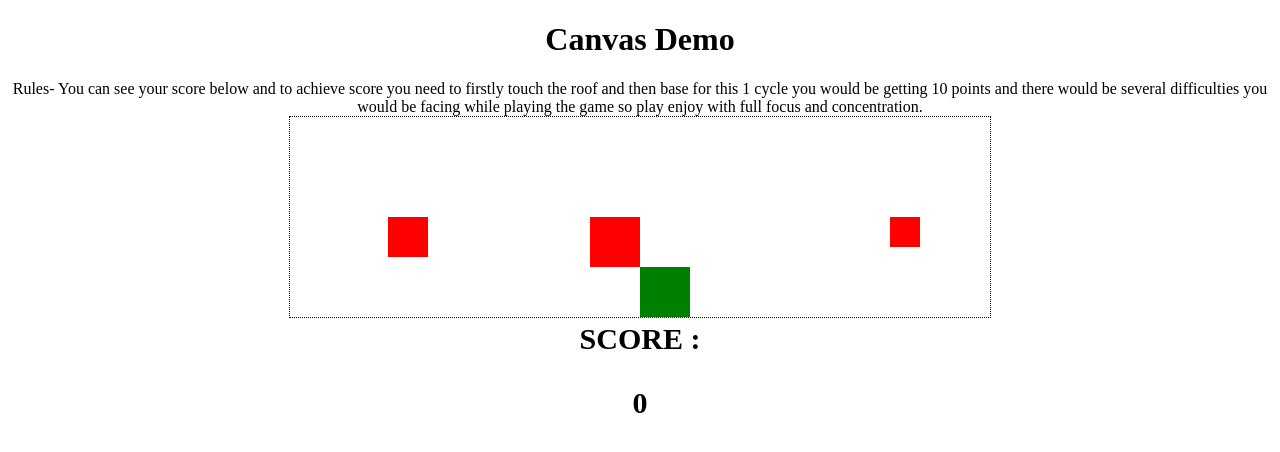
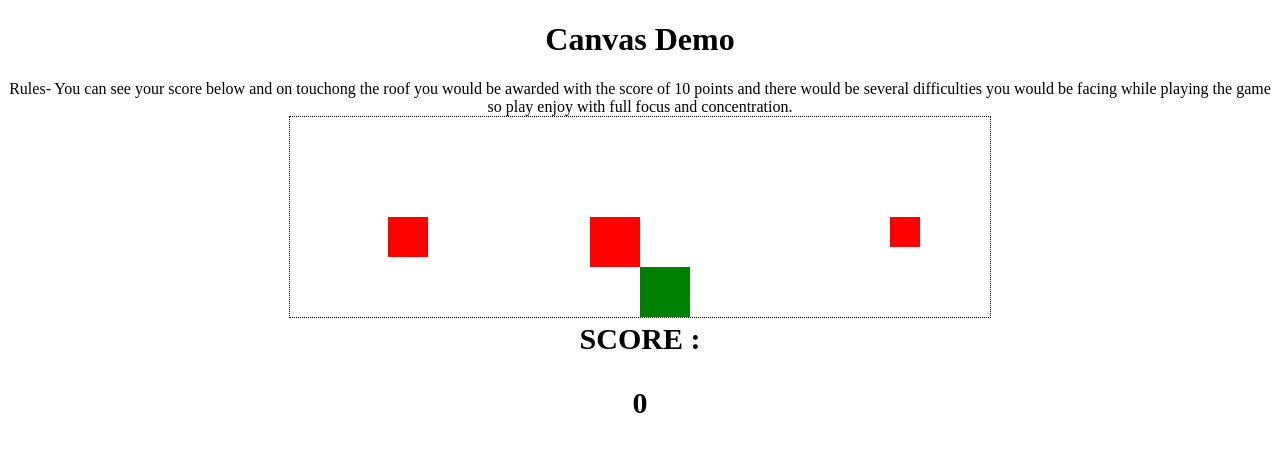
Before and after one commit to shivam7374/Simple-Canvas-Game, a plain HTML site: page index.html in a window 1280 px wide. Drawn offline with Linux system fonts and the light colour scheme.

Commit message:
index.html

```diff
--- a/index.html
+++ b/index.html
@@ -9,8 +9,7 @@
 </head>
 <body>
     <center><h1>Canvas Demo</h1></center>
-       <center> Rules- You can see your score below and to achieve score you need to firstly touch the
-         roof and then base for this 1 cycle you would be getting 10 points and there would be
+       <center> Rules- You can see your score below and on touchong the roof you would be awarded with the score of 10 points and there would be
          several difficulties you would be facing while playing the game so play enjoy with
          full focus and concentration.</center>
          <center>
```
